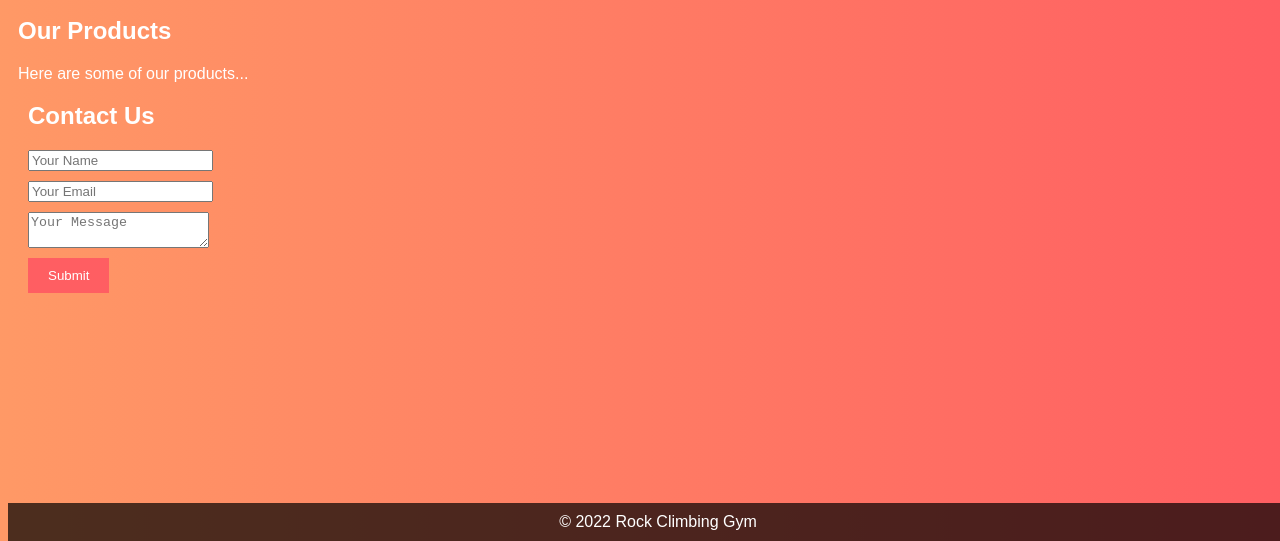
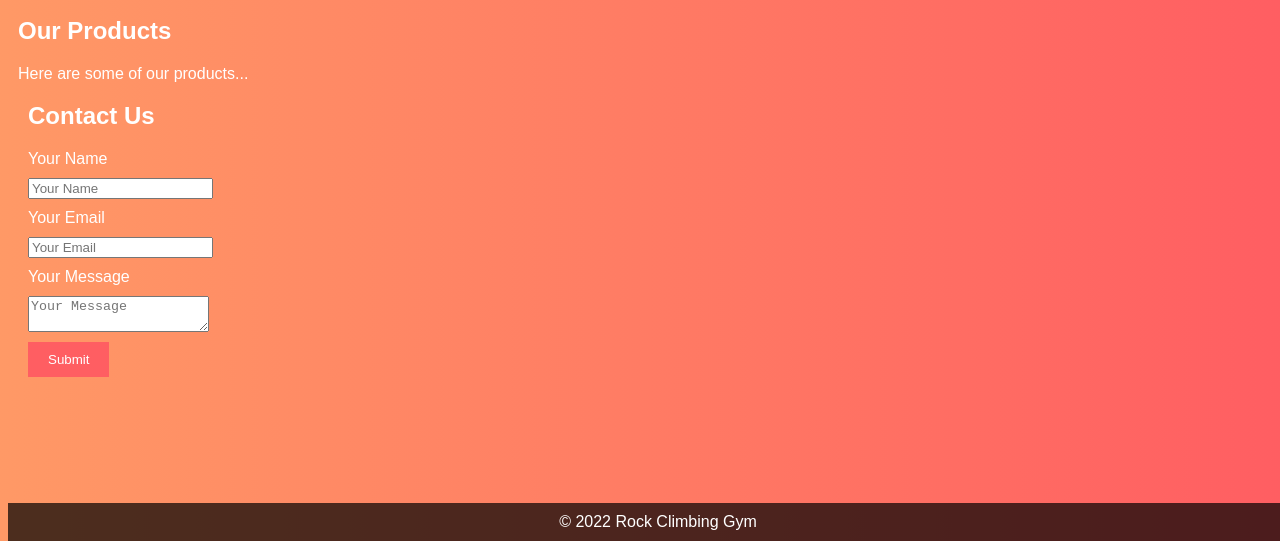
Before and after one commit to GaigeUNT/LLM_websites, a plain HTML site: page index.html in a window 1280 px wide. Shown: the part 259-800 px from the top of the page. Drawn offline with Linux system fonts and the light colour scheme.

Commit message:
Update index.html

```diff
--- a/index.html
+++ b/index.html
@@ -1,6 +1,7 @@
 <!DOCTYPE html>
-<html>
+<html lang="en">
 <head>
+    <title>Rock Climbing Gym</title>
     <style>
         body {
             background: linear-gradient(to right, #ff9966, #ff5e62);
@@ -70,9 +71,12 @@
         </section>
         <form>
             <h2>Contact Us</h2>
-            <input type="text" name="name" placeholder="Your Name">
-            <input type="email" name="email" placeholder="Your Email">
-            <textarea name="message" placeholder="Your Message"></textarea>
+            <label for="name">Your Name</label>
+            <input type="text" id="name" name="name" placeholder="Your Name">
+            <label for="email">Your Email</label>
+            <input type="email" id="email" name="email" placeholder="Your Email">
+            <label for="message">Your Message</label>
+            <textarea id="message" name="message" placeholder="Your Message"></textarea>
             <input type="submit" value="Submit">
         </form>
     </main>
```
